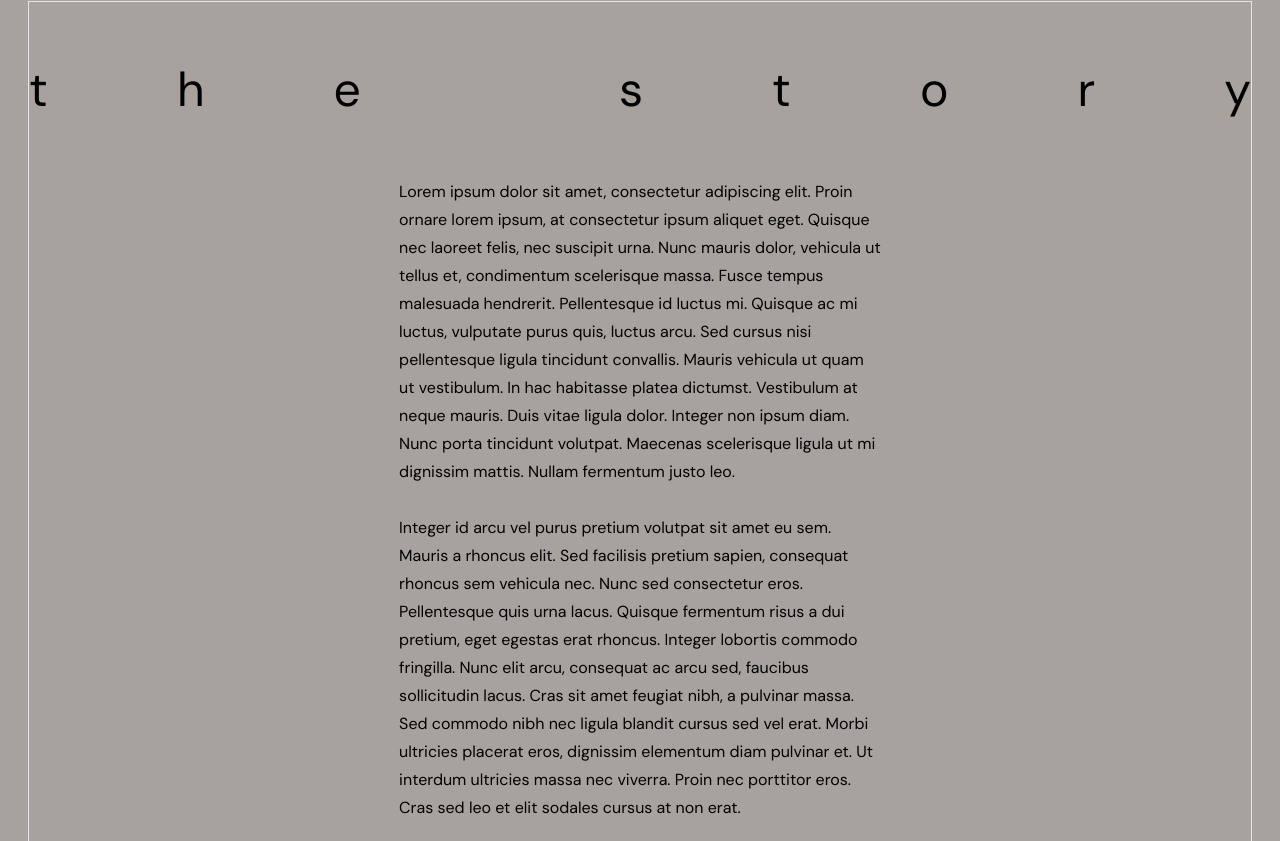
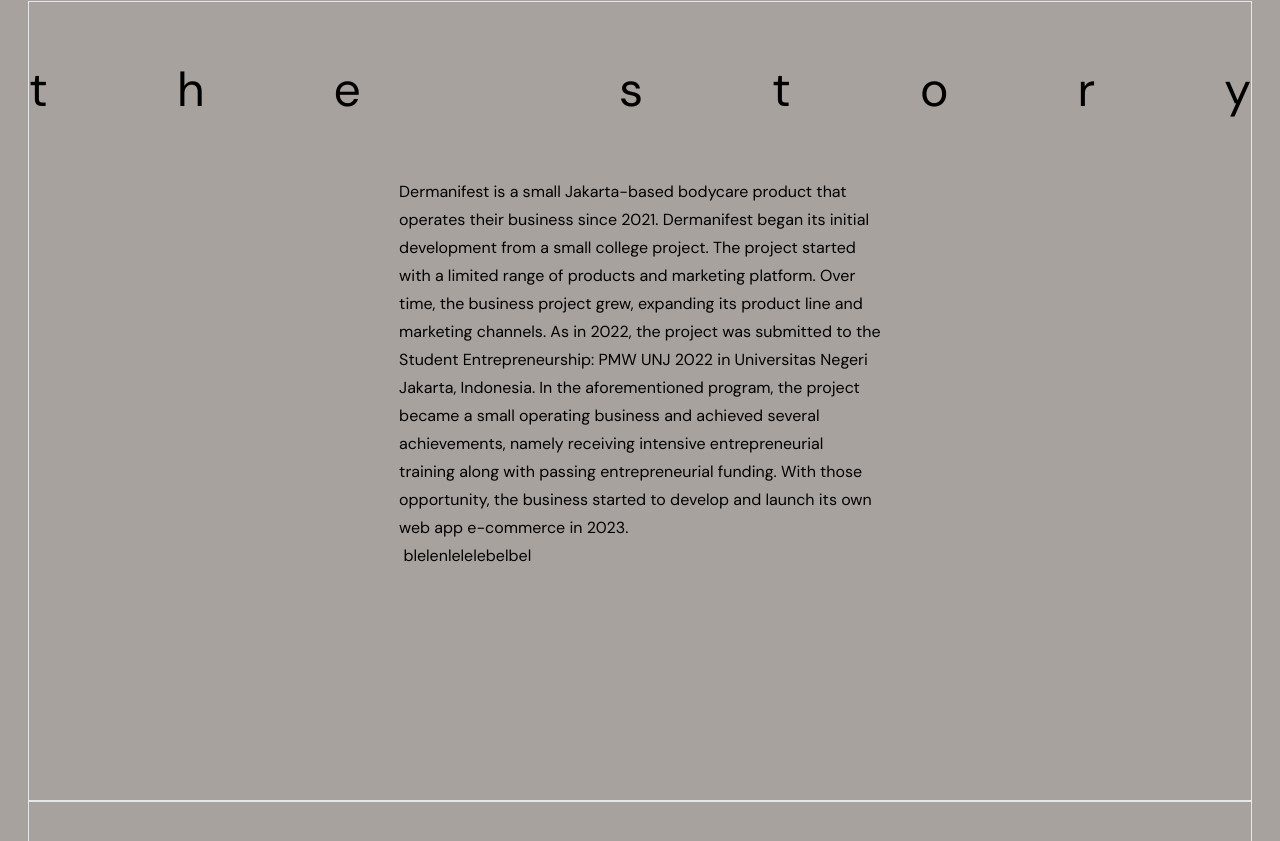
Before and after one commit to anindyoo/portfolio, a React (Create React App) app: page /projects/dermanifest in a window 1280 px wide. Shown: the part 819-1660 px from the top of the page. Built offline with nearby package versions, Linux system fonts and the light colour scheme.

Commit message:
feat: update project description using the project data.

```diff
--- a/src/components/ProjectsComp/ProjectDescription.jsx
+++ b/src/components/ProjectsComp/ProjectDescription.jsx
@@ -1,6 +1,6 @@
 /* eslint-disable max-len */
-const ProjectDescription = () => {
-  console.log()
+const ProjectDescription = (props) => {
+  const { project } = props;
 
   return (
     <div className="
@@ -26,15 +26,9 @@
         <p className="
         DESCRIPTION-PARAGRAPH
         max-w-[calc(100vw*37.64/100)]
-        text-base font-normal leading-7"
+        text-base font-normal leading-7 whitespace-pre-wrap"
         >
-          Lorem ipsum dolor sit amet, consectetur adipiscing elit. Proin ornare lorem ipsum, at consectetur ipsum aliquet eget. Quisque nec laoreet felis, nec suscipit urna. Nunc mauris dolor, vehicula ut tellus et, condimentum scelerisque massa. Fusce tempus malesuada hendrerit. Pellentesque id luctus mi. Quisque ac mi luctus, vulputate purus quis, luctus arcu. Sed cursus nisi pellentesque ligula tincidunt convallis. Mauris vehicula ut quam ut vestibulum. In hac habitasse platea dictumst. Vestibulum at neque mauris. Duis vitae ligula dolor. Integer non ipsum diam. Nunc porta tincidunt volutpat. Maecenas scelerisque ligula ut mi dignissim mattis. Nullam fermentum justo leo.
-          <br />
-          <br />
-          Integer id arcu vel purus pretium volutpat sit amet eu sem. Mauris a rhoncus elit. Sed facilisis pretium sapien, consequat rhoncus sem vehicula nec. Nunc sed consectetur eros. Pellentesque quis urna lacus. Quisque fermentum risus a dui pretium, eget egestas erat rhoncus. Integer lobortis commodo fringilla. Nunc elit arcu, consequat ac arcu sed, faucibus sollicitudin lacus. Cras sit amet feugiat nibh, a pulvinar massa. Sed commodo nibh nec ligula blandit cursus sed vel erat. Morbi ultricies placerat eros, dignissim elementum diam pulvinar et. Ut interdum ultricies massa nec viverra. Proin nec porttitor eros. Cras sed leo et elit sodales cursus at non erat.
-          <br />
-          <br />
-          Phasellus tempus felis non porttitor facilisis. Vestibulum a nisl nisi. Duis ut dignissim felis, et blandit lacus. Sed posuere neque vel arcu porta pretium. Mauris euismod urna erat, vitae vestibulum urna condimentum et. Sed magna odio, tempor non nisi vitae, suscipit consectetur est. Sed non lacus aliquet, varius nulla vehicula, semper ipsum. Nam efficitur nibh odio, ut accumsan lectus sodales ac. Ut cursus risus ac luctus fringilla.
+          {project?.description?.long}
         </p>
       </div>
     </div>
```
